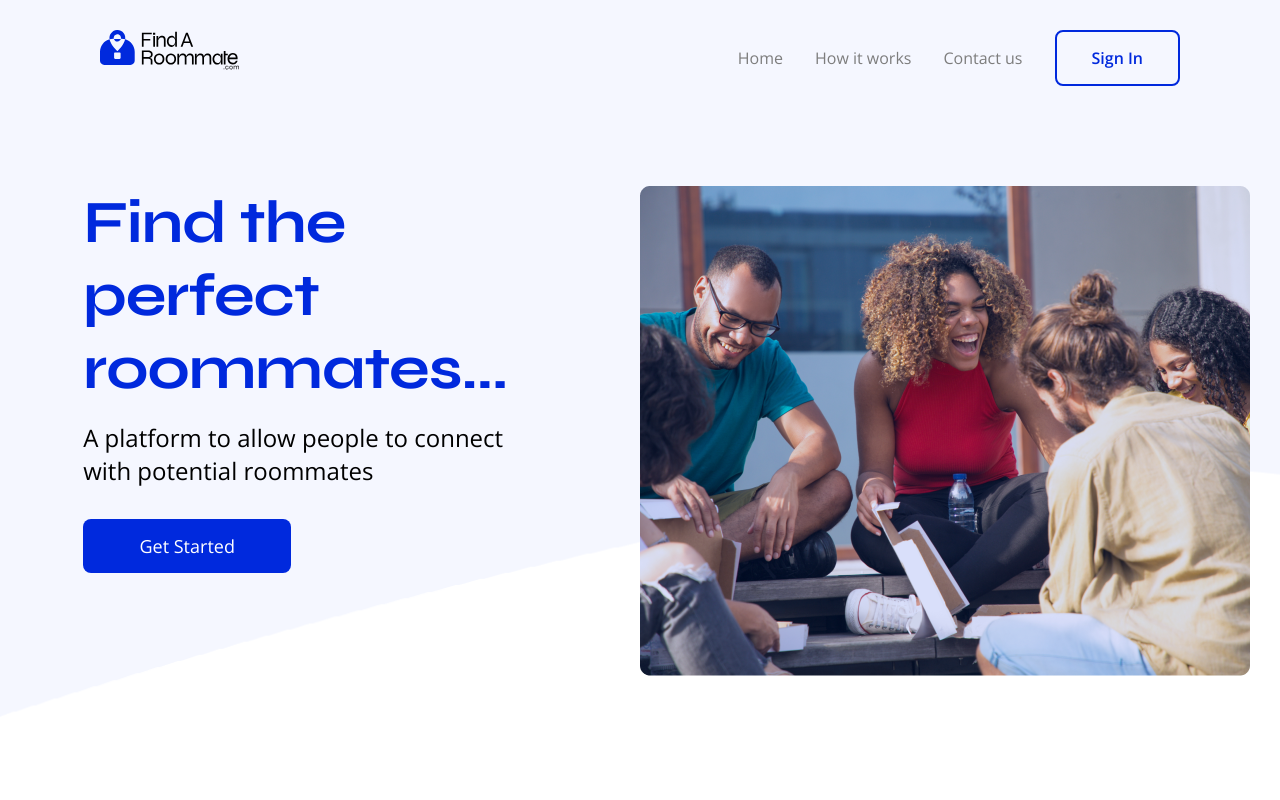
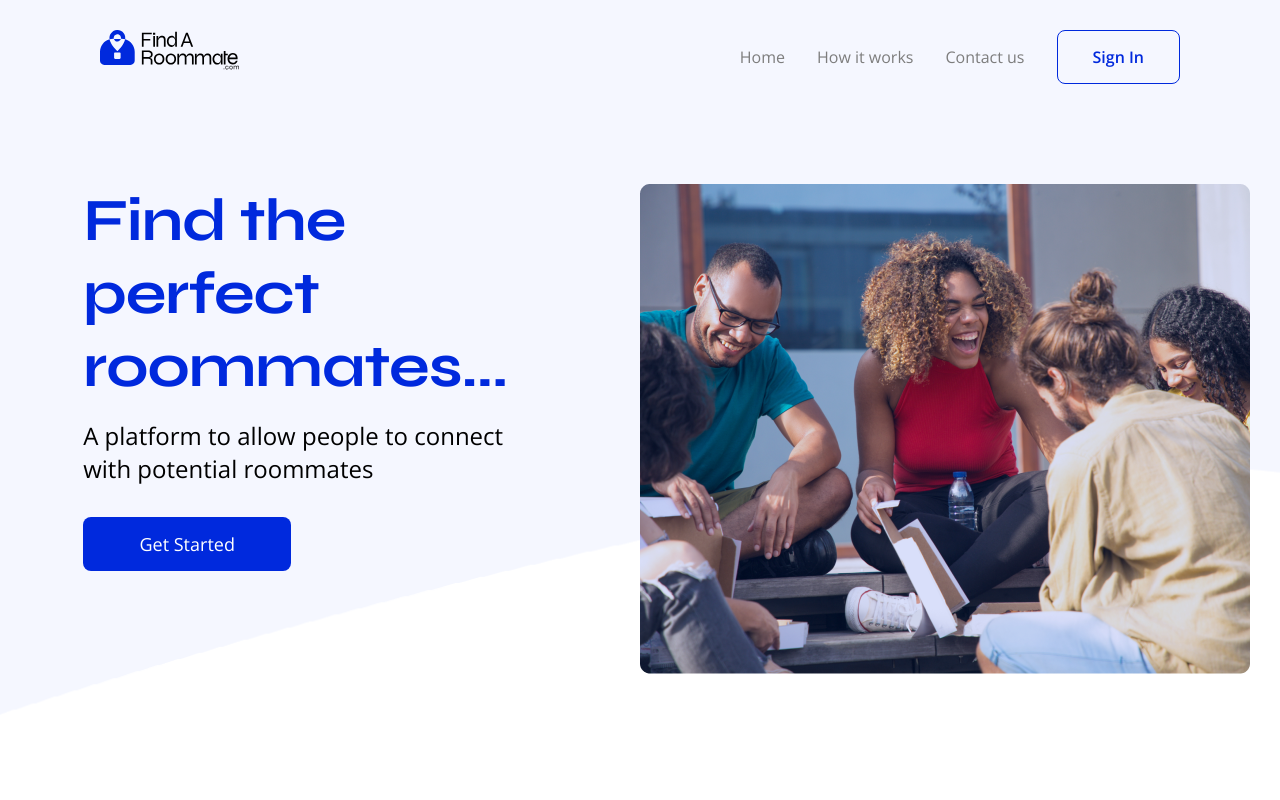
Before and after one commit to FindARoomate/Frontend, a React (Create React App) app: page /create-request in a window 1280 px wide. Shown: the top 800 px of the page. Built offline with nearby package versions, Linux system fonts and the light colour scheme.

Commit message:
fixed bug

```diff
--- a/src/components/ui/atoms/Button/SignInButton.module.css
+++ b/src/components/ui/atoms/Button/SignInButton.module.css
@@ -4,7 +4,7 @@
     line-height: 13px;
     padding: 13px 40px;
     background: none;
-    border: 2px solid #0029DD;
+    border: 1px solid #0029DD;
     color: #0029DD;
     font-weight: 600;
 }
```
